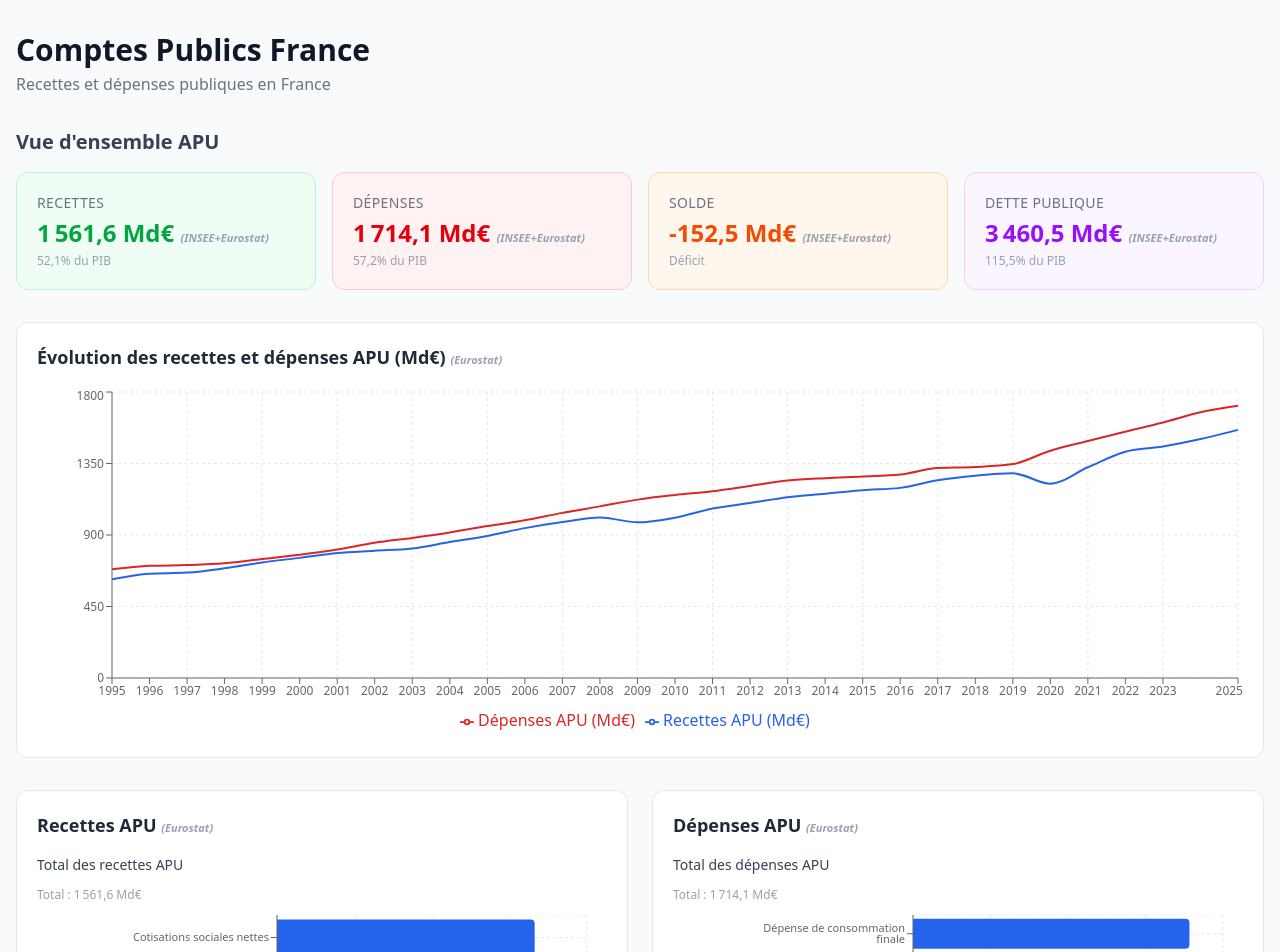
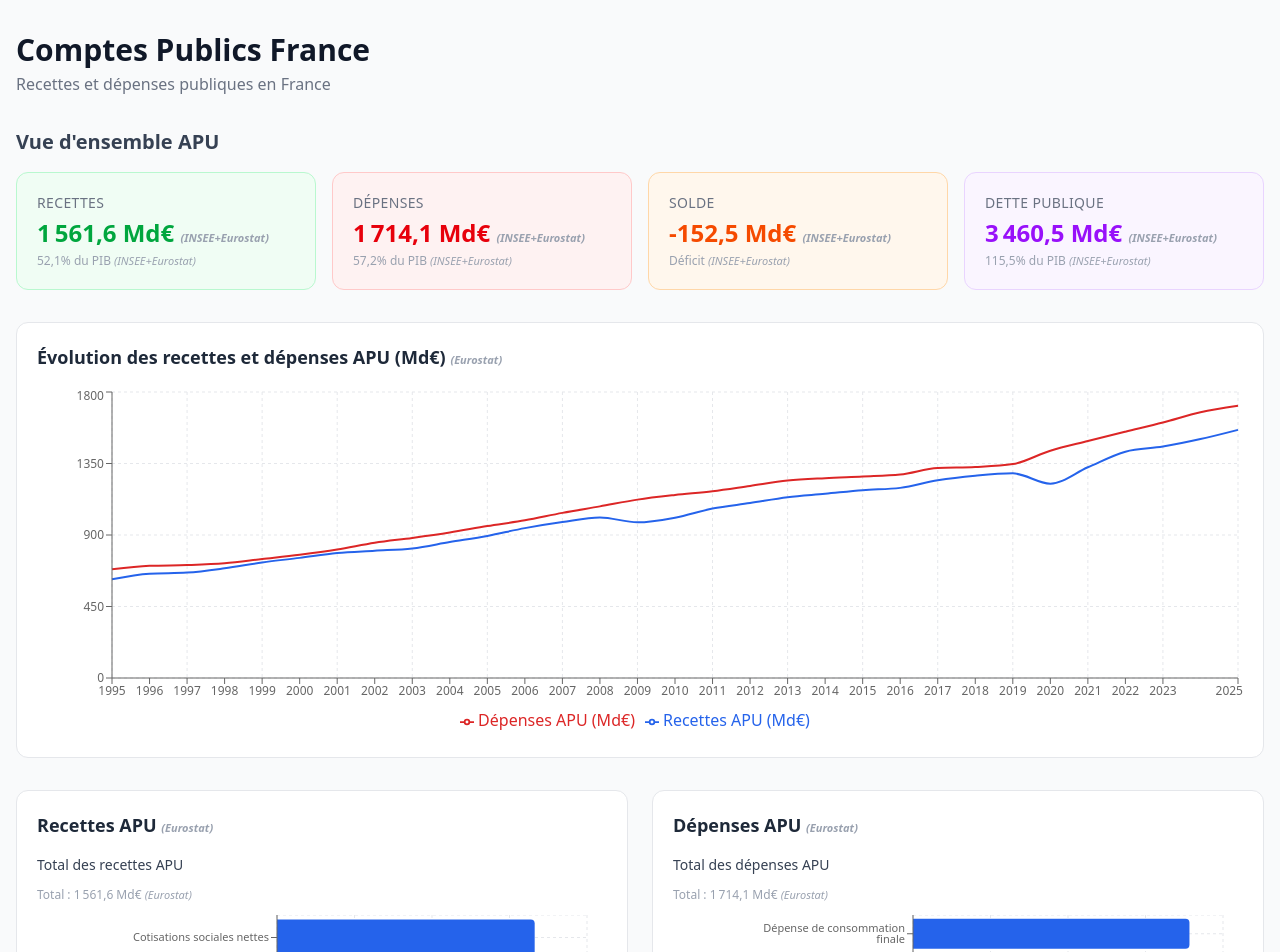
Before and after one commit to juliengoum14-dev/comptes-publics-france, a Next.js app: page / in a window 1280 px wide. Shown: the top 952 px of the page. Built offline with nearby package versions, Linux system fonts and the light colour scheme.

Commit message:
Ajoute SourceBadge sur toutes les valeurs (sous-chiffres, totaux, secteurs)

```diff
--- a/src/components/DrillDownChart.tsx
+++ b/src/components/DrillDownChart.tsx
@@ -167,7 +167,7 @@ export default function DrillDownChart({
       {/* Total */}
       <p className="text-xs text-gray-400 mb-3">
         {currentNode.values?.[String(annee)] != null && (
-          <span>Total : {fmt(currentNode.values[String(annee)])} Md€</span>
+          <span>Total : {fmt(currentNode.values[String(annee)])} Md€ <SourceBadge source={source ?? ""} /></span>
         )}
         {parentVal != null && (
           <span className="ml-2 text-gray-300">
@@ -259,7 +259,7 @@ export default function DrillDownChart({
                     className="text-lg font-bold mt-1"
                     style={{ color: SECTOR_COLORS[s.secteur] ?? "#6366f1" }}
                   >
-                    {fmt(s.montant)} Md€
+                    {fmt(s.montant)} Md€ <SourceBadge source={source ?? ""} />
                   </p>
                   {s.secteur !== "S13" && (
                     <p className="text-xs text-gray-400">{pct}% du total</p>
--- a/src/components/RevenueBreakdown.tsx
+++ b/src/components/RevenueBreakdown.tsx
@@ -50,7 +50,7 @@ export default function RevenueBreakdown({
         {title} ({annee}) <SourceBadge source={source ?? ""} />
       </h3>
       <p className="text-xs text-gray-400 mb-4">
-        Total : {new Intl.NumberFormat("fr-FR", { style: "decimal", maximumFractionDigits: 1 }).format(total)} Md€
+        Total : {new Intl.NumberFormat("fr-FR", { style: "decimal", maximumFractionDigits: 1 }).format(total)} Md€ <SourceBadge source={source ?? ""} />
       </p>
       <ResponsiveContainer width="100%" height={400}>
         <BarChart data={chartData} layout="vertical" margin={{ left: 20, right: 20 }}>
--- a/src/components/SummaryCards.tsx
+++ b/src/components/SummaryCards.tsx
@@ -46,7 +46,7 @@ export default function SummaryCards({ data, source }: { data: DonneesCles; sour
           <p className={`text-2xl font-bold mt-1 ${c.color}`}>
             {c.value} <SourceBadge source={source ?? ""} />
           </p>
-          <p className="text-xs text-gray-400 mt-1">{c.sub}</p>
+          <p className="text-xs text-gray-400 mt-1">{c.sub} <SourceBadge source={source ?? ""} /></p>
         </div>
       ))}
     </div>
```
